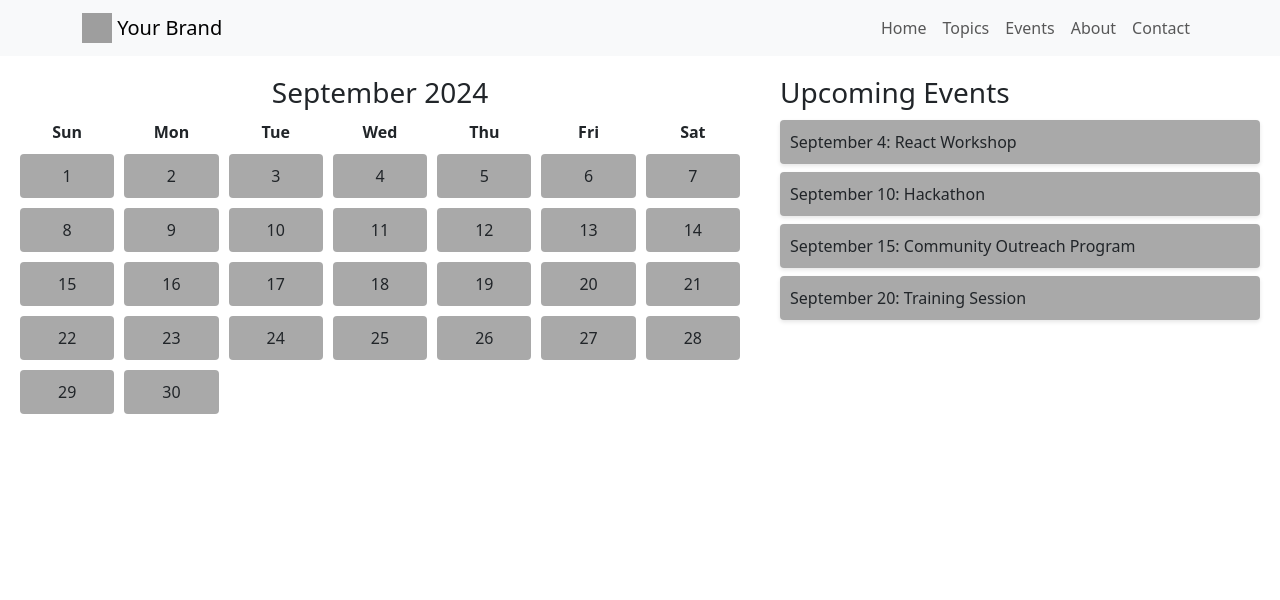
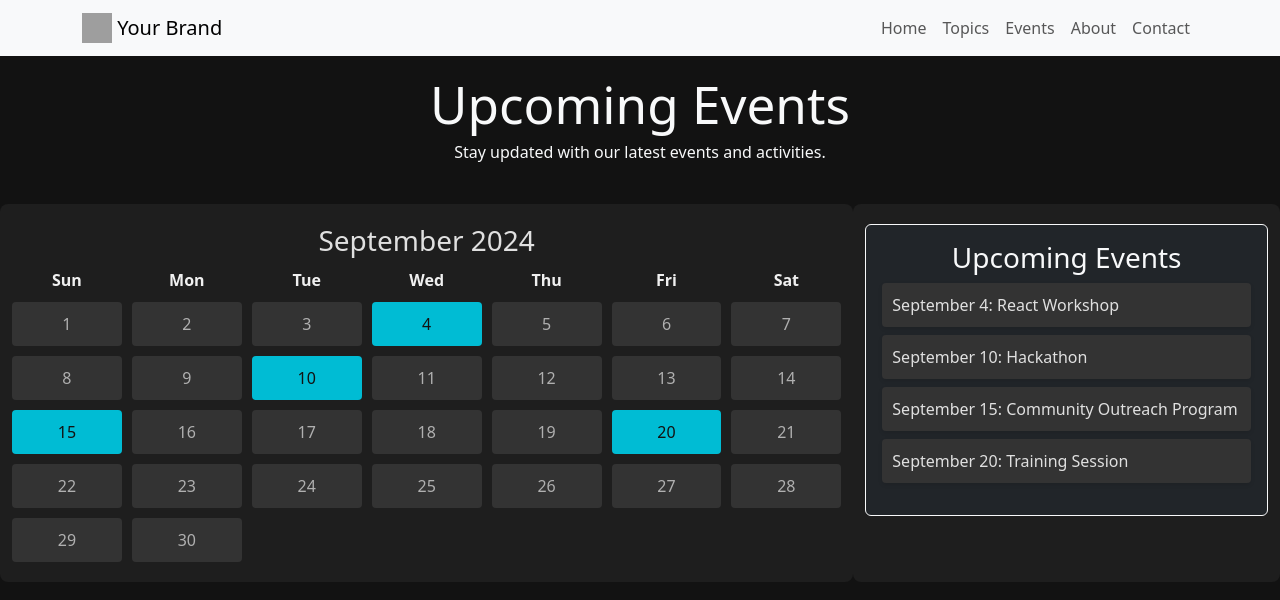
Before and after one commit to Wence024/NDKC-PSITS_Website, a React (Vite) app: page /events in a window 1280 px wide. Shown: the top 600 px of the page. Built offline with nearby package versions, Linux system fonts and the light colour scheme; grey boxes are pictures that could not be loaded.

Commit message:
Revised the Events page's layout and theme (cool dark IT)

```diff
--- a/src/base.css
+++ b/src/base.css
@@ -28,6 +28,7 @@ body {
   margin: 0;
   min-width: 320px;
   min-height: 100vh;
+  background-color: #121212;
 }
 
 h1 {
--- a/src/pages/Events.jsx
+++ b/src/pages/Events.jsx
@@ -1,5 +1,8 @@
-import React from "react";
-import "../styles/Events.css";
+// src/Events.jsx
+
+import React from 'react';
+import { Container, Row, Col, Card } from 'react-bootstrap';
+import '../styles/Events.css';
 
 function Events() {
   const currentDate = new Date();
@@ -7,6 +10,14 @@ function Events() {
   const year = currentDate.getFullYear();
   const firstDay = new Date(year, month, 1).getDay(); // Day of the week for the 1st of the month
   const daysInMonth = new Date(year, month + 1, 0).getDate(); // Number of days in the current month
+
+  // Example events data with short-date format
+  const events = {
+    '9/4': 'React Workshop',
+    '9/10': 'Hackathon',
+    '9/15': 'Community Outreach Program',
+    '9/20': 'Training Session',
+  };
 
   // Generate an array representing the calendar days
   const calendarDays = [];
@@ -21,38 +32,59 @@ function Events() {
     calendarDays.push(i);
   }
 
+  // Format the date to long format for events
+  const formatEventDate = (shortDate) => {
+    return new Date(`${shortDate}/${year}`).toLocaleDateString('default', { month: 'long', day: 'numeric' });
+  };
+
   return (
-    <div className="events-container">
-      <div className="calendar-section">
-        <div className="calendar-header">
+    <Container fluid className="events-container">
+      <Row className="header-section text-center mb-4">
+        <Col>
+          <h1 className="text-light">Upcoming Events</h1>
+          <p className="text-light">Stay updated with our latest events and activities.</p>
+        </Col>
+      </Row>
+      <Row>
+        <Col md={8} className="calendar-section">
+          <div className="calendar-header text-center">
             <h3>
-            {currentDate.toLocaleString("default", { month: "long" })} {year}
+              {currentDate.toLocaleString('default', { month: 'long' })} {year}
             </h3>
           </div>
           <div className="calendar">
-          {["Sun", "Mon", "Tue", "Wed", "Thu", "Fri", "Sat"].map((day) => (
+            {['Sun', 'Mon', 'Tue', 'Wed', 'Thu', 'Fri', 'Sat'].map((day) => (
               <div className="day" key={day}>
                 {day}
               </div>
             ))}
             {calendarDays.map((date, index) => (
-            <div className="date" key={index}>
-              {date}
+              <div
+                className={`date ${date && events[`${month + 1}/${date}`] ? 'event-day' : ''}`}
+                key={index}
+              >
+                {date || ''}
               </div>
             ))}
           </div>
-      </div>
+        </Col>
 
-      <div className="events-list">
-        <h3>Upcoming Events</h3>
-        <ul>
-          <li>September 4: React Workshop</li>
-          <li>September 10: Hackathon</li>
-          <li>September 15: Community Outreach Program</li>
-          <li>September 20: Training Session</li>
+        <Col md={4} className="events-section">
+          <Card className="bg-dark text-light border-light">
+            <Card.Body>
+              <h3 className="text-center">Upcoming Events</h3>
+              <ul className="events-list">
+                {Object.entries(events).map(([shortDate, description]) => (
+                  <li key={shortDate}>
+                    {formatEventDate(shortDate)}: {description}
+                  </li>
+                ))}
               </ul>
-      </div>
-    </div>
+            </Card.Body>
+          </Card>
+        </Col>
+      </Row>
+    </Container>
   );
 }
 
--- a/src/styles/Events.css
+++ b/src/styles/Events.css
@@ -1,17 +1,30 @@
-/* Events.css */
+/* src/styles/Events.css */
 
 .events-container {
-  display: flex;
-  gap: 40px; /* Space between calendar and events list */
   padding: 20px;
+  background-color: #121212;
+  color: #e0e0e0;
+}
+
+.header-section {
+  margin-bottom: 40px;
+}
+
+.header-section h1 {
+  color: #f0f0f0;
+}
+
+.header-section p {
+  color: #b0b0b0;
 }
 
 .calendar-section {
-  width: 60%;
+  background-color: #1e1e1e;
+  padding: 20px;
+  border-radius: 8px;
 }
 
 .calendar-header {
-  text-align: center;
   margin-bottom: 10px;
 }
 
@@ -24,32 +37,42 @@
 .day {
   font-weight: bold;
   text-align: center;
+  color: #f0f0f0;
 }
 
 .date {
-  background-color: darkgray;
+  background-color: #333;
   border-radius: 4px;
   padding: 10px;
   text-align: center;
+  color: #b0b0b0;
+}
+
+.event-day {
+  background-color: #00bcd4;
+  color: #121212; /* Dark text for contrast */
+}
+
+.events-section {
+  background-color: #1e1e1e;
+  padding: 20px;
+  border-radius: 8px;
 }
 
 .events-list {
-  width: 40%;
-}
-
-.events-list h3 {
-  margin-bottom: 10px;
-}
-
-.events-list ul {
   list-style-type: none;
   padding: 0;
 }
 
 .events-list li {
-  background-color: darkgray;
+  background-color: #333;
   border-radius: 4px;
   padding: 10px;
   margin-bottom: 8px;
   box-shadow: 0 2px 4px rgba(0, 0, 0, 0.1);
+  color: #e0e0e0;
 }
+
+.card-body {
+  padding: 20px;
+}
```
Lines whose indentation alone changed are shown as unchanged.
